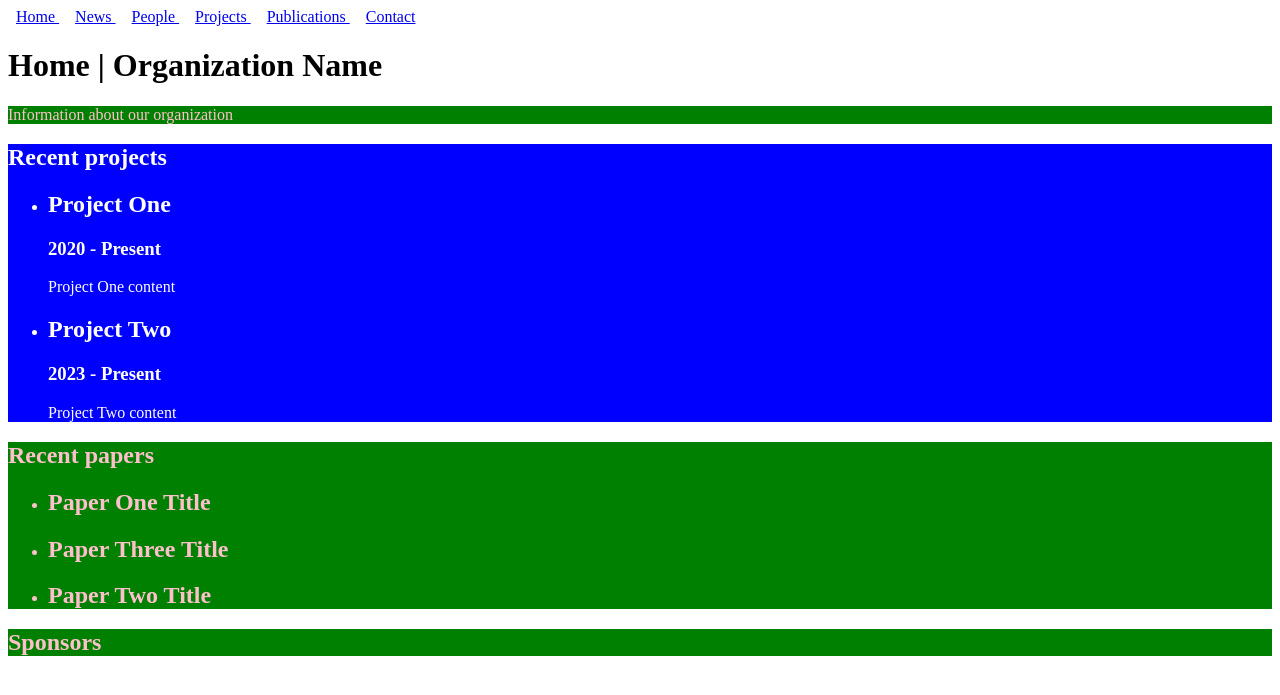
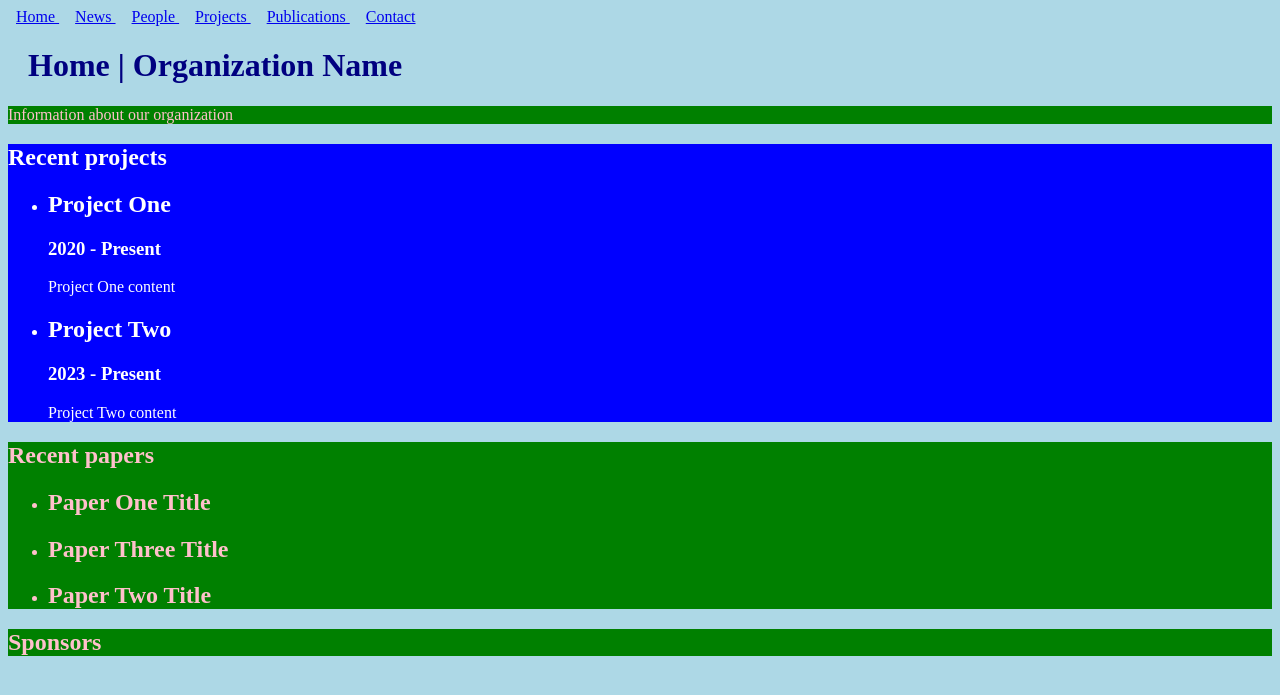
Before and after one commit to alt-thompson/sample-pages, a Jekyll site: the page built from docs/index.md, in a window 1280 px wide. Shown: the top 695 px of the page. Built offline with Jekyll 4.4.1, drawn with Linux system fonts in a browser that asks for light colours.

Commit message:
body and h1 styles

```diff
--- a/docs/assets/css/style.scss
+++ b/docs/assets/css/style.scss
@@ -1,5 +1,9 @@
 ---
 ---
+
+body {background-color: lightblue;}
+
+h1 {color: navy; margin-left: 20px;}
 
 div.section {background-color: green; color: pink}
 
```
Also changed, not shown: 1 other file.
